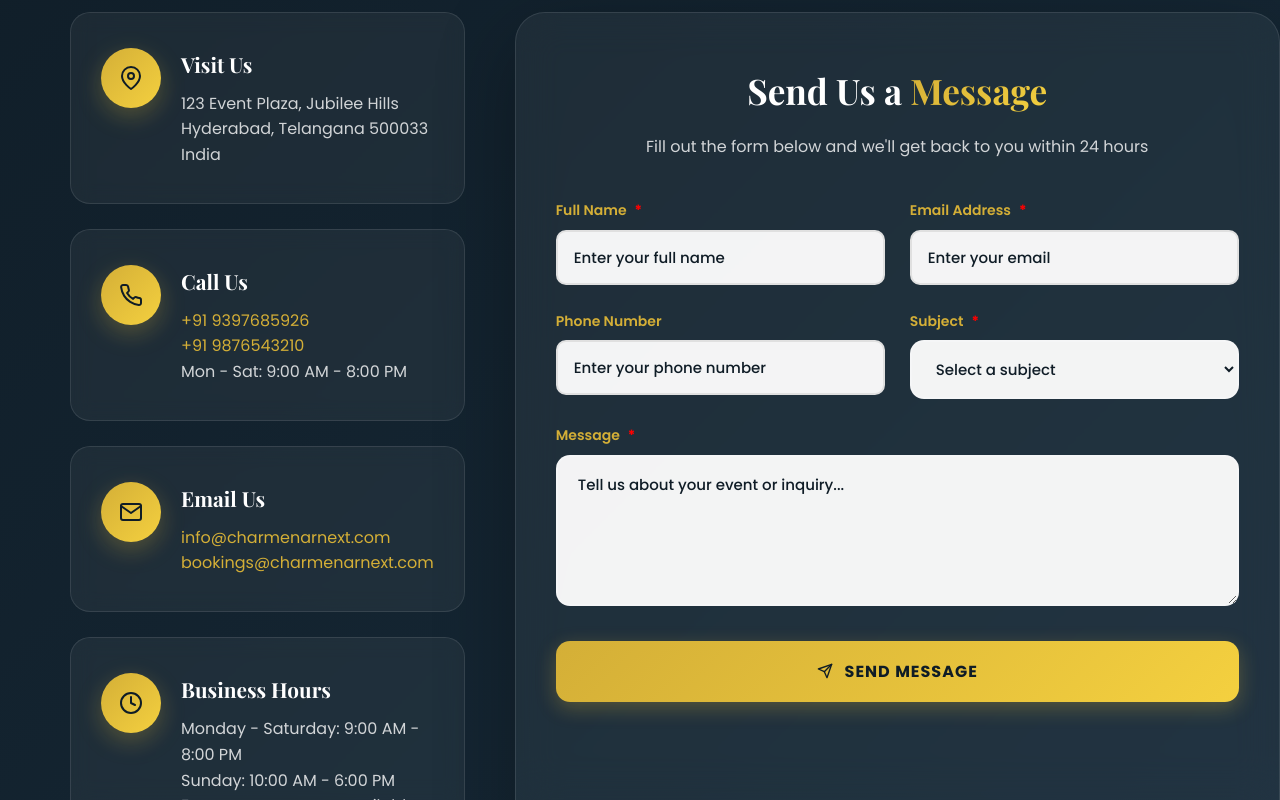
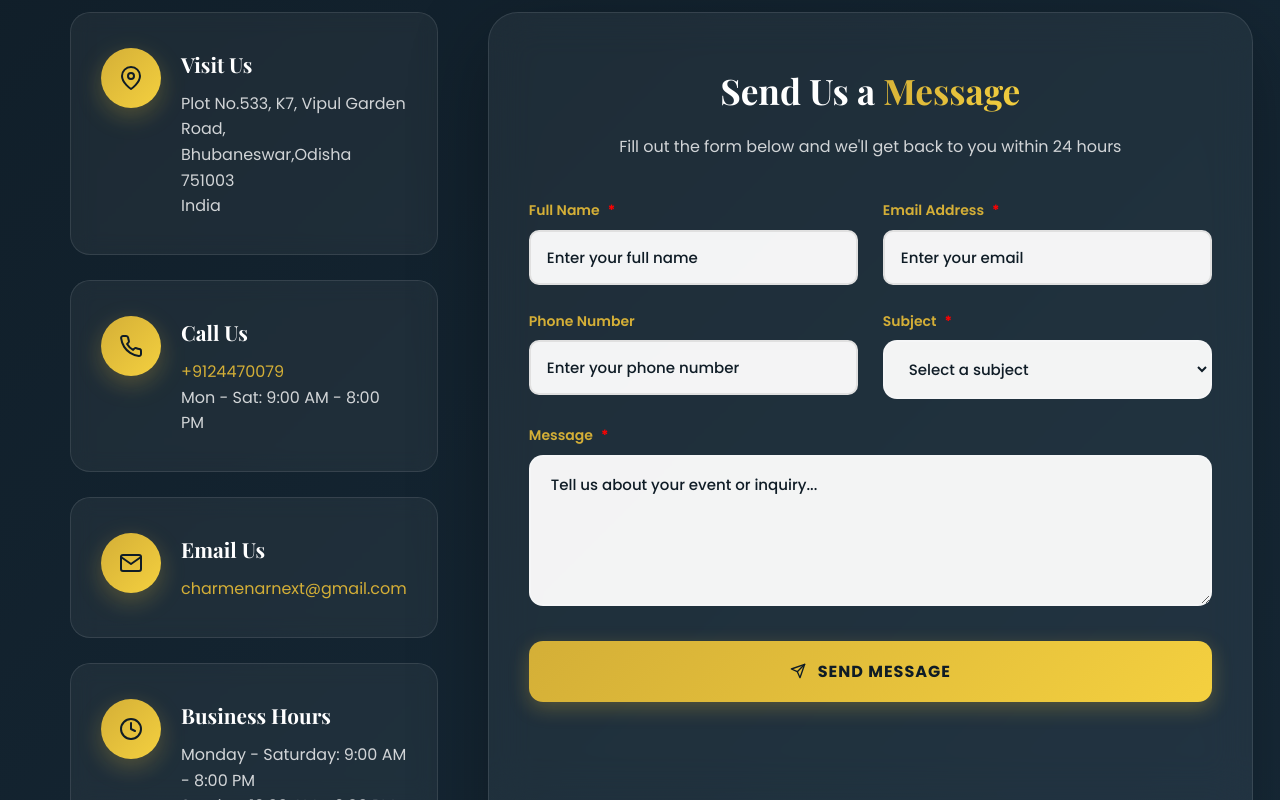
Before and after one commit to charmenarnext/charmenar_next, a React (Create React App) app in the folder frontend/: page /charmenar_next/contact in a window 1280 px wide. Shown: the part 543-1343 px from the top of the page. Built offline with nearby package versions, Linux system fonts and the light colour scheme.

Commit message:
contact us page

```diff
--- a/frontend/src/pages/ContactUs.js
+++ b/frontend/src/pages/ContactUs.js
@@ -71,8 +71,8 @@ const ContactUs = () => {
               <div className="contact-details">
                 <h3>Visit Us</h3>
                 <p>
-                  123 Event Plaza, Jubilee Hills<br />
-                  Hyderabad, Telangana 500033<br />
+                  Plot No.533, K7, Vipul Garden Road,<br />
+                  Bhubaneswar,Odisha 751003<br />
                   India
                 </p>
               </div>
@@ -85,8 +85,7 @@ const ContactUs = () => {
               <div className="contact-details">
                 <h3>Call Us</h3>
                 <p>
-                  <a href="tel:+919397685926">+91 9397685926</a><br />
-                  <a href="tel:+919876543210">+91 9876543210</a><br />
+                  <a href="tel:+9124470079">+9124470079</a><br />
                   Mon - Sat: 9:00 AM - 8:00 PM
                 </p>
               </div>
@@ -99,8 +98,7 @@ const ContactUs = () => {
               <div className="contact-details">
                 <h3>Email Us</h3>
                 <p>
-                  <a href="mailto:info@charmenarnext.com">info@charmenarnext.com</a><br />
-                  <a href="mailto:bookings@charmenarnext.com">bookings@charmenarnext.com</a>
+                  <a href="mailto:charmenarnext@gmail.com">charmenarnext@gmail.com</a><br />
                 </p>
               </div>
             </div>
```
